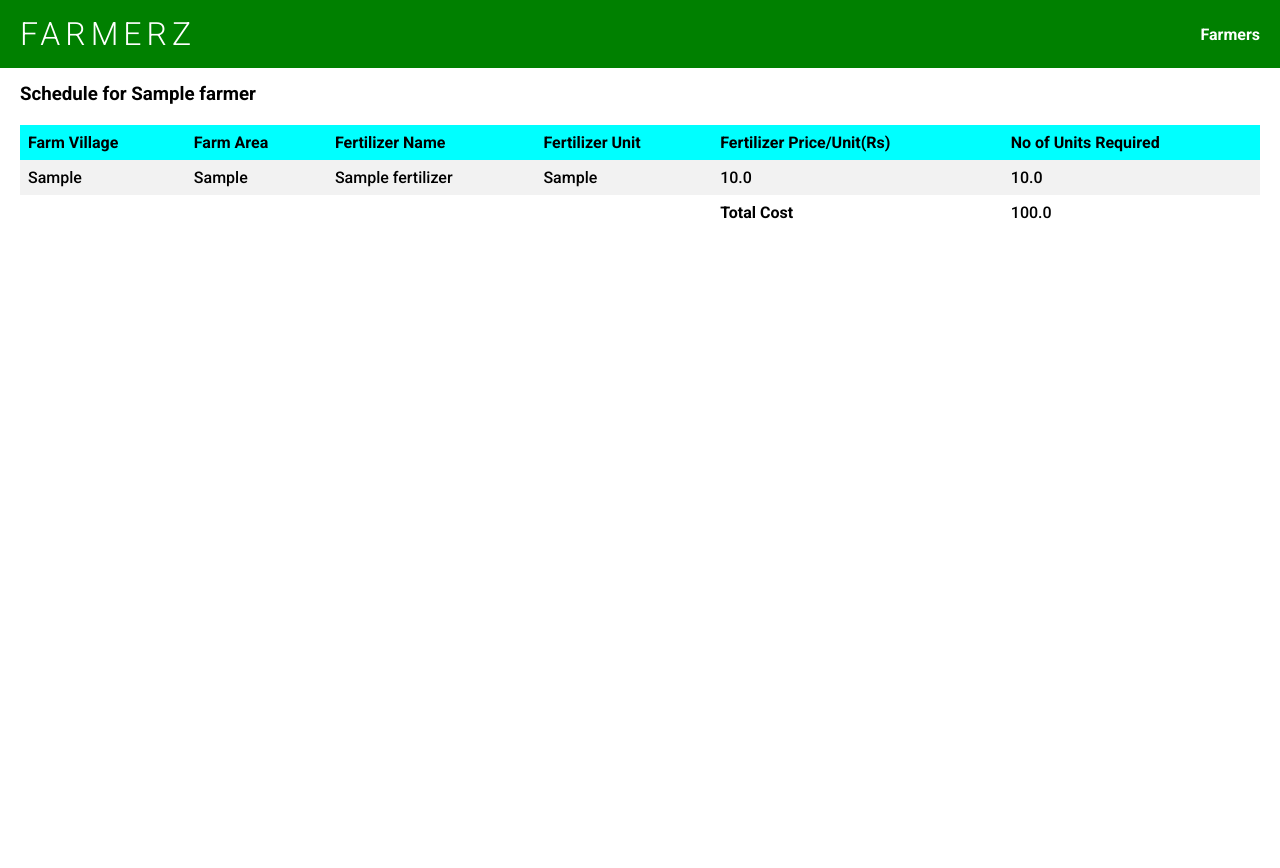
After one commit to Akshay-Priyadarshi/farmer-app, a Django app: page /totalcost/00000000-0000-0000-0000-000000000001/ in a window 1280 px wide. The commit adds this page. Run offline with Django 4.2, Linux system fonts and the light colour scheme; tables that the repository leaves empty hold one stand-in row (values such as "Sample post").

Commit message:
completed

```diff
--- a/farmerapp/settings.py
+++ b/farmerapp/settings.py
@@ -120,6 +120,7 @@ USE_I18N = True
 
 USE_TZ = True
 
+TIME_ZONE = 'Asia/Kolkata'
 
 # Static files (CSS, JavaScript, Images)
 # https://docs.djangoproject.com/en/4.0/howto/static-files/
--- a/main/models.py
+++ b/main/models.py
@@ -4,9 +4,8 @@ import uuid
 class Crop(models.Model):
   id = models.UUIDField(primary_key=True, default=uuid.uuid4, editable=False)
   name = models.TextField()
-
   def __str__(self):
-    return self.name
+    return f"{str(self.id)} {self.name}"
 
 class Fertilizer(models.Model):
   id = models.UUIDField(primary_key=True,default=uuid.uuid4,editable=False)
@@ -14,7 +13,7 @@ class Fertilizer(models.Model):
   price_per_unit = models.FloatField()
   quantity_unit = models.TextField()
   def __str__(self):
-    return self.name
+    return f"{str(self.id)} {self.name}"
 
 
 class Farmer(models.Model):
@@ -23,7 +22,7 @@ class Farmer(models.Model):
   phone_number = models.CharField(max_length=15)
   language = models.TextField()
   def __str__(self):
-    return self.name
+    return f"{str(self.id)} {self.name}"
 
 class Farm(models.Model):
   id = models.UUIDField(primary_key=True,default=uuid.uuid4,editable=False)
@@ -31,15 +30,16 @@ class Farm(models.Model):
   village = models.TextField()
   farmer = models.ForeignKey(Farmer,on_delete=models.RESTRICT)
   crop = models.ForeignKey(Crop,on_delete=models.RESTRICT)
-  sowing_date = models.DateField()
+  sowing_date = models.DateTimeField()
   def __str__(self):
-    return self.id + " " + self.village + " " + self.crop.name
+    return f"{str(self.id)} {self.village} {self.crop.name}"
 
 
 class Schedule(models.Model):
   id = models.UUIDField(primary_key=True,default=uuid.uuid4,editable=False)
   farm = models.ForeignKey(Farm,on_delete=models.RESTRICT)
-  fertilizer = models.OneToOneField(Fertilizer,on_delete=models.RESTRICT)
+  fertilizer = models.ForeignKey(Fertilizer,on_delete=models.RESTRICT)
   quantity = models.FloatField()
+  days_after_sowing = models.IntegerField()
   def __str__(self):
-    return f"{self.farm.id} {self.fertilizer.name} {self.quantity}"
+    return f"{str(self.id)} {self.fertilizer.name} {self.quantity}"
--- a/main/serializers.py
+++ b/main/serializers.py
@@ -1,35 +1,53 @@
 from msilib.schema import Class
+from tokenize import Name
 from rest_framework import serializers
 from .models import Farmer,Crop,Fertilizer,Farm,Schedule
 
 '''
 Serializer for Farmer model
 '''
+
 class CropSerializer(serializers.ModelSerializer):
   class Meta:
     model = Crop
-    fields = '__all__'
+    fields = ['id','name']
 
+class FarmSerializer(serializers.ModelSerializer):
+  class Meta:
+    model = Farm
+    fields = ['id','area','village','crop_id','farmer_id','sowing_date']
 
 class FarmerSerializer(serializers.ModelSerializer):
   class Meta:
     model = Farmer
-    fields = '__all__'
+    fields = ['id','name','phone_number','language']
 
 
 class FertilizerSerializer(serializers.ModelSerializer):
   class Meta:
     model = Fertilizer
-    fields = '__all__'
-
-
-class FarmSerializer(serializers.ModelSerializer):
-  class Meta:
-    model = Farm
-    fields = '__all__'
+    fields = ['id','name','price_per_unit','quantity_unit']
 
 
 class ScheduleSerializer(serializers.ModelSerializer):
   class Meta:
     model = Schedule
+    fields = ['id','farm','fertilizer','quantity']
+
+class FarmWithFarmerSerializer(serializers.Serializer):
+  farmer = FarmerSerializer()
+  crop = CropSerializer()
+  id = serializers.UUIDField()
+  village = serializers.CharField()
+  area = serializers.CharField()
+  class Meta:
     fields = '__all__'
+
+class ScheduleWithFarmAndFertilizer(serializers.Serializer):
+  farm = FarmSerializer()
+  fertilizer = FertilizerSerializer()
+  id = serializers.UUIDField()
+  quantity = serializers.FloatField()
+  days_after_sowing = serializers.IntegerField()
+  class Meta:
+    fields = '__all__'
--- a/main/templates/main/navbar.html
+++ b/main/templates/main/navbar.html
@@ -1,10 +1,38 @@
 <div class="navbar">
-    <h2>FARMERZ</h2>
+    <h2>
+        <a href="/"><h1 class="logo">FARMERZ</h1></a>
+    </h2>
+    <ul>
+        <li class="menu">
+            <a href="/farmerswithcrops/"><h2 class="menu-item">Farmers</h2></a>
+        </li>
+    </ul>
 </div>
 <style>
     .navbar {
         width: 100%;
-        background-color: skyblue;
-        padding: 20px;
+        background-color: green;
+        padding: 15px 20px;
+        display: flex;
+        justify-content: space-between;
+        align-items: center;
+        color: white;
+    }
+
+    .logo {
+        font-size: 32px;
+        font-weight: 300;
+        letter-spacing: 5px;
+    }
+
+    .menu {
+        display: flex;
+        align-items: center;
+    }
+
+    .menu-item {
+        font-size: 16px;
+        font-wight: 300;
+        margin-left: 20px;
     }
 </style>
--- a/main/templates/main/pagelayout.html
+++ b/main/templates/main/pagelayout.html
@@ -16,14 +16,30 @@
                 font-family: "Roboto", sans-serif;
             }
 
+            a {
+                text-decoration: none;
+                color: inherit;
+            }
+
+            ul {
+                list-style: none;
+            }
+
             * {
                 margin: 0;
                 padding: 0;
                 box-sizing: border-box;
             }
+
+            .content {
+                padding: 15px 20px;
+                min-width: 100vw;
+                min-height: 100vh;
+            }
         </style>
     </head>
     <body>
-        {% include 'main/navbar.html' %} {% block content %} {% endblock %}
+        {% include 'main/navbar.html' %}
+        <div class="content">{% block content %} {% endblock %}</div>
     </body>
 </html>
--- /dev/null
+++ b/main/templates/main/totalcost.html
@@ -0,0 +1,58 @@
+{% extends 'main/pagelayout.html' %} {% block content %}
+<div>
+    <h3>Schedule for {{farmer.name}}</h3>
+    {% if schedules|length > 0 %}
+    <table class="schedule-table">
+        <tr>
+            <th>Farm Village</th>
+            <th>Farm Area</th>
+            <th>Fertilizer Name</th>
+            <th>Fertilizer Unit</th>
+            <th>Fertilizer Price/Unit(Rs)</th>
+            <th>No of Units Required</th>
+        </tr>
+        {% for schedule in schedules %}
+        <tr>
+            <td>{{schedule.farm.village}}</td>
+            <td>{{schedule.farm.area}}</td>
+            <td>{{schedule.fertilizer.name}}</td>
+            <td>{{schedule.fertilizer.quantity_unit}}</td>
+            <td>{{schedule.fertilizer.price_per_unit}}</td>
+            <td>{{schedule.quantity}}</td>
+        </tr>
+        {% endfor %}
+        <tr>
+            <td></td>
+            <td></td>
+            <td></td>
+            <td></td>
+            <th>Total Cost</th>
+            <td>{{total_cost}}</td>
+        </tr>
+    </table>
+    {% else %}
+    <p class="no-schedule">No Schedule for Today/Tomorrow</p>
+    {% endif %}
+</div>
+<style>
+    .schedule-table {
+        border-collapse: collapse;
+        width: 100%;
+        margin: 20px 0;
+    }
+    .schedule-table th,
+    .schedule-table td {
+        text-align: left;
+        padding: 8px;
+    }
+    .schedule-table tr:nth-child(1) {
+        background-color: cyan;
+    }
+    .schedule-table tr:nth-child(even) {
+        background-color: #f2f2f2;
+    }
+    .no-schedule {
+        margin: 20px 0;
+    }
+</style>
+{% endblock content %}
--- a/main/urls.py
+++ b/main/urls.py
@@ -12,5 +12,8 @@ router.register(r'schedules', views.ScheduleViewSet)
 
 urlpatterns = [
     path('', views.index, name='index'),
+    path('farmerswithcrops/', views.farmerswithcrops, name='farmerswithcrops'),
+    path('farmerschedule/<uuid:farmer_id>/', views.farmerschedule, name='farmerschedule'),
+    path('totalcost/<uuid:farmer_id>/', views.totalCost, name='totalcost'),
     path('api/', include(router.urls)),
 ]
--- a/main/views.py
+++ b/main/views.py
@@ -1,8 +1,13 @@
+from datetime import timedelta
+from django.utils import timezone
 from django.shortcuts import render
 from rest_framework import  viewsets
-from .serializers import CropSerializer, FarmerSerializer,FarmSerializer, FertilizerSerializer, ScheduleSerializer
+from main import serializers
+
+from main.serializers import CropSerializer, FarmSerializer, FarmWithFarmerSerializer, FarmerSerializer, FertilizerSerializer, ScheduleSerializer, ScheduleWithFarmAndFertilizer
 from .models import Crop, Farmer,Farm, Fertilizer, Schedule
 from django.http import HttpRequest
+from django.db.models import F,Sum
 
 
 class FarmerViewSet(viewsets.ModelViewSet):
@@ -27,3 +32,32 @@ class ScheduleViewSet(viewsets.ModelViewSet):
 
 def index(request: HttpRequest):
   return render(request,'main/home.html')
+
+
+
+def farmerswithcrops(request: HttpRequest):
+  context = {}
+  queryset = Farm.objects.all().select_related('farmer')
+  serializer = FarmWithFarmerSerializer(queryset, many=True)
+  context['farms'] = serializer.data
+  return render(request, 'main/farmerswithcrops.html', context)
+
+def farmerschedule(request: HttpRequest, farmer_id):
+  print(farmer_id)
+  context = {}
+  queryset = Schedule.objects.all().select_related('farm').select_related('fertilizer').filter(farm__farmer__id=farmer_id).filter(farm__sowing_date__range = [timezone.now() - timedelta(days=1) - timedelta(days=1) * F('days_after_sowing'),timezone.now() - timedelta(days=1) * F('days_after_sowing')])
+  serializer = ScheduleWithFarmAndFertilizer(queryset, many=True)
+  context['schedules'] = serializer.data
+  context['farmer'] = FarmerSerializer(Farmer.objects.get(id=farmer_id)).data
+  return render(request, 'main/farmerschedule.html', context)
+
+
+def totalCost(request: HttpRequest, farmer_id):
+  context = {}
+  queryset1 = Schedule.objects.all().select_related('farm').select_related('fertilizer').filter(farm__farmer__id=farmer_id)
+  serializer1 = ScheduleWithFarmAndFertilizer(queryset1, many=True)
+  context['schedules'] = serializer1.data
+  queryset2 = queryset1.aggregate(total_cost=Sum(F('fertilizer__price_per_unit')*F('quantity')))
+  context['total_cost'] = queryset2['total_cost']
+  context['farmer'] = FarmerSerializer(Farmer.objects.get(id=farmer_id)).data
+  return render(request, 'main/totalcost.html', context)
--- /dev/null
+++ b/problems.txt
@@ -0,0 +1,2 @@
+* Managing dependencies while creating circular dependencies
+* Understanding ORM core filter expressions
```
Also changed, not shown: main/templates/main/farmerschedule.html (added, +50 -0 lines), main/templates/main/farmerswithcrops.html (added, +49 -0 lines), main/templates/main/home.html (+13 -2 lines), main/migrations/0006_alter_farm_crop_alter_farm_farmer_and_more.py (added), main/migrations/0007_schedule_farmer_alter_farm_crop_and_more.py (added), main/migrations/0008_remove_schedule_farmer_alter_farm_crop_and_more.py (added), main/migrations/0009_schedule_days_after_sowing.py (added), main/migrations/0010_alter_farm_sowing_date.py (added), main/migrations/0011_alter_schedule_fertilizer.py (added).
